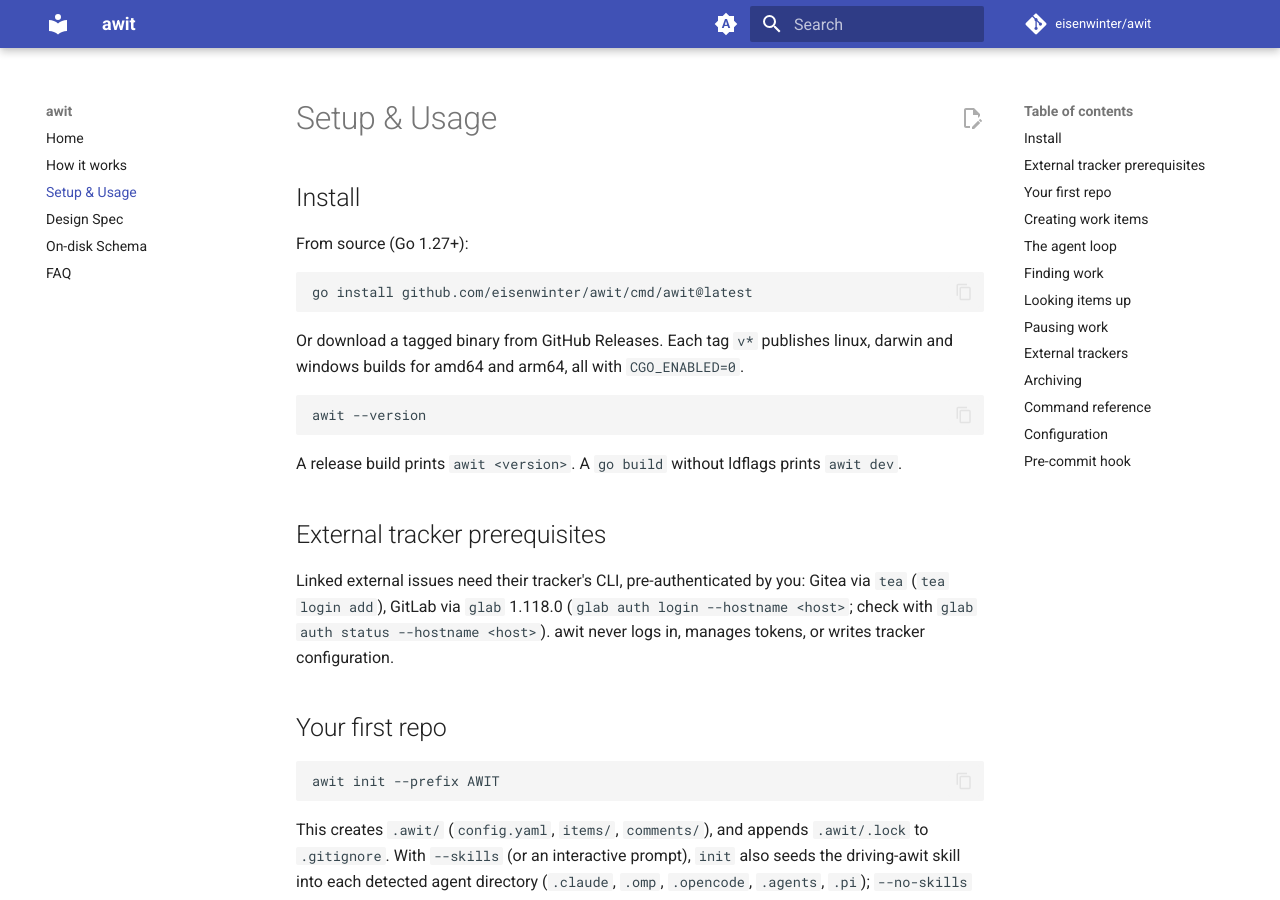
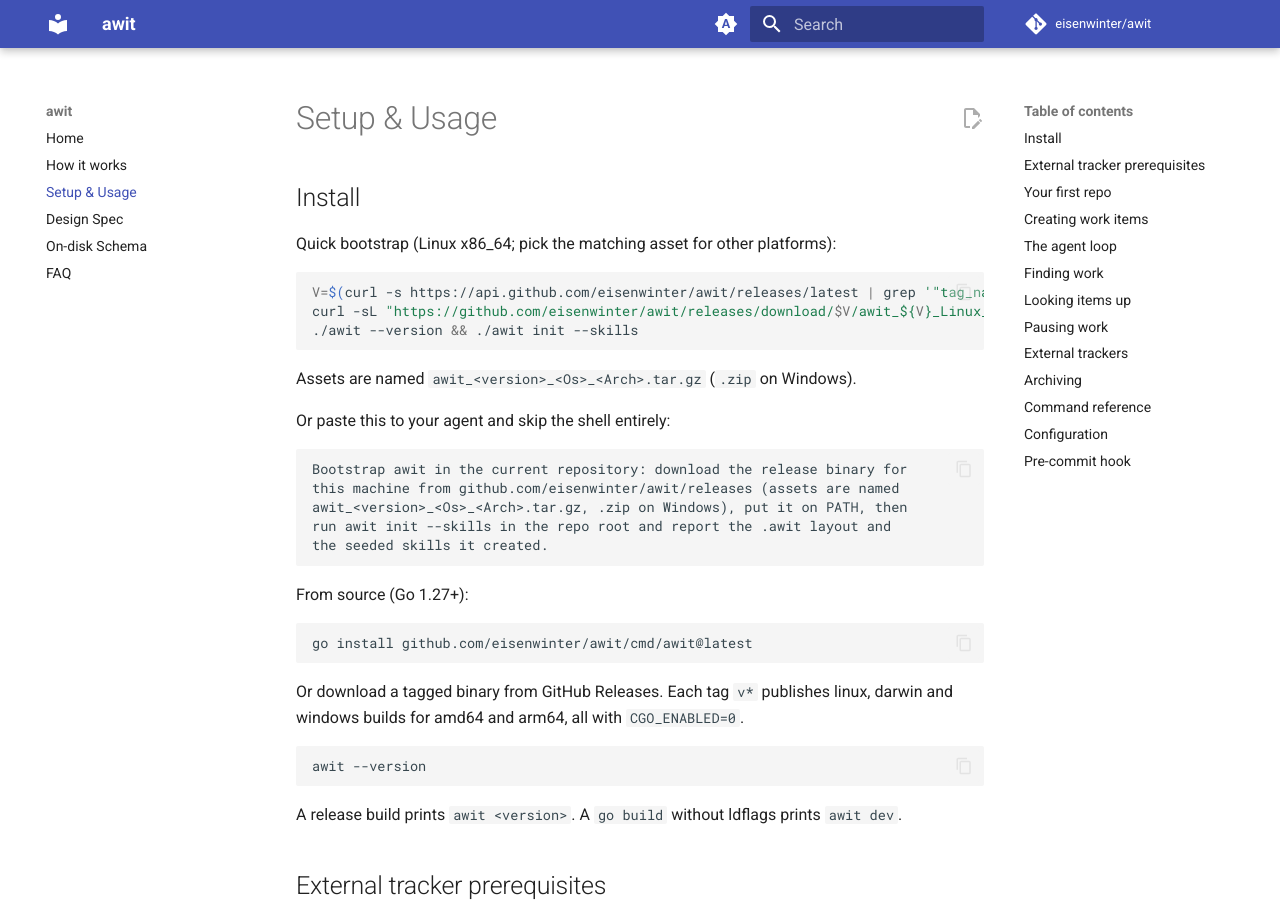
Before and after one commit to eisenwinter/awit, an MkDocs documentation site: the page built from docs/usage.md, in a window 1280 px wide and 900 px high. Built offline with MkDocs 1.6.1 and Material for MkDocs 9.7.7, drawn with Linux system fonts in a browser that asks for light colours; comment, search, counter and statistics services are not loaded.

Commit message:
docs: binary bootstrap and lazy agent prompt

````diff
--- a/docs/usage.md
+++ b/docs/usage.md
@@ -1,6 +1,26 @@
 # Setup & Usage
 
 ## Install
+
+Quick bootstrap (Linux x86_64; pick the matching asset for other platforms):
+
+```bash
+V=$(curl -s https://api.github.com/eisenwinter/awit/releases/latest | grep '"tag_name"' | cut -d'"' -f4)
+curl -sL "https://github.com/eisenwinter/awit/releases/download/$V/awit_${V}_Linux_x86_64.tar.gz" | tar xz awit
+./awit --version && ./awit init --skills
+```
+
+Assets are named `awit_<version>_<Os>_<Arch>.tar.gz` (`.zip` on Windows).
+
+Or paste this to your agent and skip the shell entirely:
+
+```text
+Bootstrap awit in the current repository: download the release binary for
+this machine from github.com/eisenwinter/awit/releases (assets are named
+awit_<version>_<Os>_<Arch>.tar.gz, .zip on Windows), put it on PATH, then
+run awit init --skills in the repo root and report the .awit layout and
+the seeded skills it created.
+```
 
 From source (Go 1.27+):
 
````
Also changed, not shown: README.md (+12 -0 lines), docs/index.md (+12 -0 lines).
